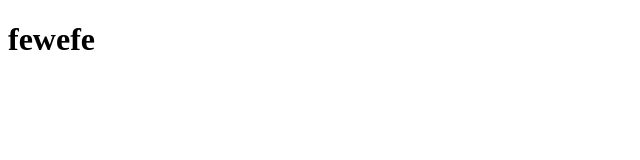
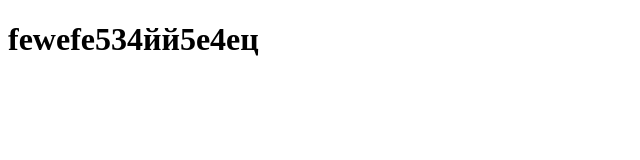
Before and after one commit to dima20122222/-, a plain HTML site: page index.html in a window 1280 px wide. Shown: the whole page, without its empty margins (0-640 px from the left). Drawn offline with Linux system fonts and the light colour scheme.

Commit message:
Update index.html

```diff
--- a/index.html
+++ b/index.html
@@ -7,6 +7,6 @@
     <link rel="stylesheet" href="">
 </head>
 <body>
-    <h1>fewefe</h1>
+    <h1>fewefe534йй5е4ец</h1>
 </body>
 </html>
```
